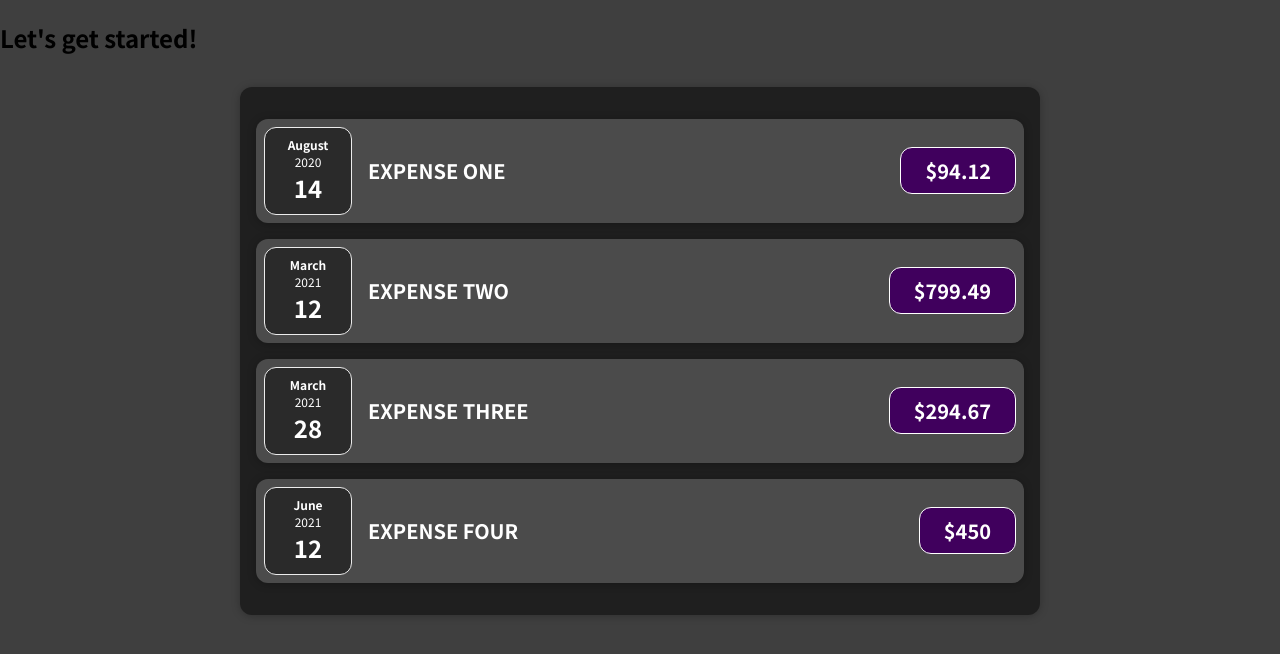
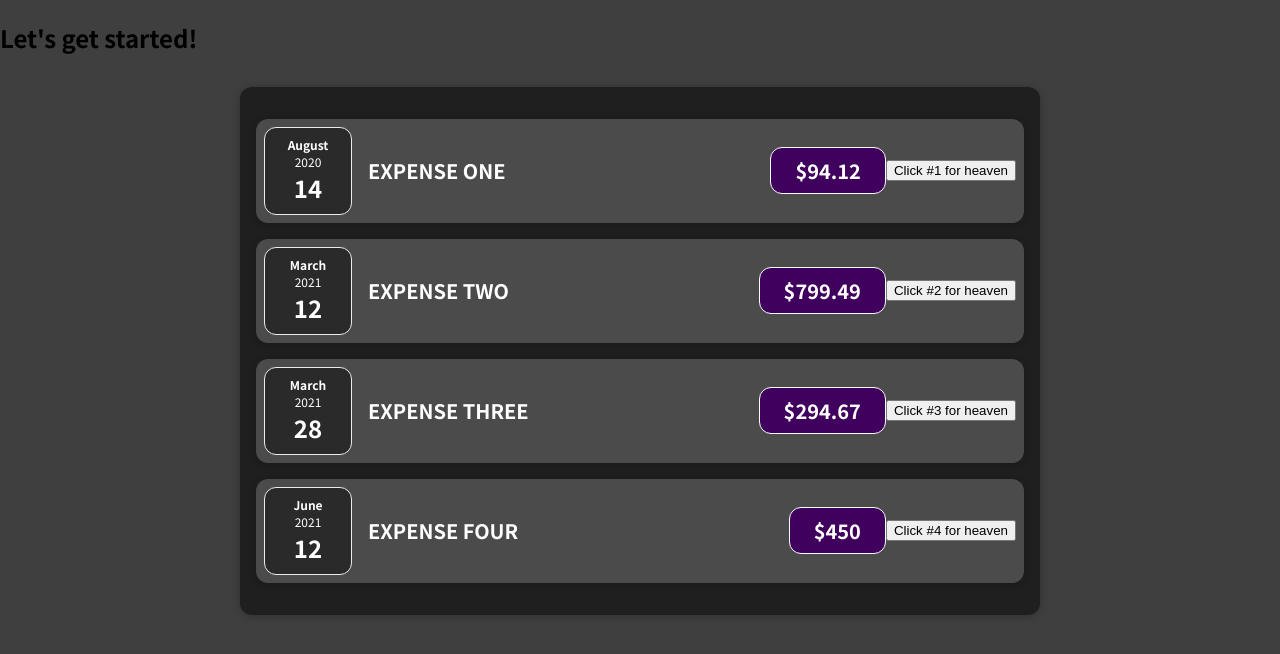
Before and after one commit to hajschroeder/react-practice, a React (Create React App) app: page / in a window 1280 px wide. Shown: the top 654 px of the page. Built offline with nearby package versions, Linux system fonts and the light colour scheme.

Commit message:
change some var names for clarity, lots of notes

```diff
--- a/src/App.js
+++ b/src/App.js
@@ -3,24 +3,25 @@ import Expenses from "./components/Expenses/Expenses";
 function App() {
   const expenses = [
     {
-      id: 'e1',
+      itemNumber: 1,
       title: 'EXPENSE ONE',
       amount: 94.12,
       date: new Date(2020, 7, 14),
+
     },
-    { id: 'e2',
+    { itemNumber: 2,
       title: 'EXPENSE TWO',
       amount: 799.49,
       date: new Date(2021, 2, 12)
     },
     {
-      id: 'e3',
+      itemNumber: 3,
       title: 'EXPENSE THREE',
       amount: 294.67,
       date: new Date(2021, 2, 28),
     },
     {
-      id: 'e4',
+      itemNumber: 4,
       title: 'EXPENSE FOUR',
       amount: 450,
       date: new Date(2021, 5, 12),
@@ -30,7 +31,7 @@ function App() {
     <div>
       <h2>Let's get started!</h2>
       <div>
-        <Expenses items={expenses}/>
+        <Expenses itemsDef={expenses}/>
       </div>
 
     </div>
--- a/src/components/Expenses/ExpenseItem.js
+++ b/src/components/Expenses/ExpenseItem.js
@@ -1,15 +1,22 @@
+import React from 'react';
 import ExpenseDate from './ExpenseDate';
 import Card from '../UI/Card';
 import './ExpenseItem.css';
-
+// The general layout of each expense within this total application is built here. The data being shown via props.expenseXYZ is being grabbed from the Expenses.js file, which is grabbing it from the hard coded data within App.js. props.expenseXYZ is looking at Expenses, expenseXYZ in Expenses is grabbing it from the expenses array within App.js, all of whihc is info that is stored as Key-Value pairs within itemsDef (itemsDef=expenses)
+// It could be helpful the think of the components (in this case) as passing their skeleton up the tree, but then the tree is passing the fruit back down...Idunno, I feel high.
+// declare a function. In this case it takes the 'props' attribute because we will be using those within this component
 function ExpenseItem(props) {
   return (
     <Card className='expense-item'>
-      <ExpenseDate date={props.date} />
+     {/* This is our first use of props. It is grabbing the .expenseDate as defined in Expenses.js */}
+      <ExpenseDate date={props.expenseDate} />
       <div className='expense-item__description'>
-        <h2>{props.title}</h2>
-        <div className='expense-item__price'>${props.amount}</div>
+        {/* Also taking the title prop from Expenses.js */}
+        <h2>{props.expenseTitle}</h2>
+        {/* amount prop from Expense.js */}
+        <div className='expense-item__price'>${props.expenseAmount}</div>
       </div>
+      <button onClick>{`Click #${props.expenseId} for heaven`}</button>
     </Card>
   );
 }
--- a/src/components/Expenses/Expenses.js
+++ b/src/components/Expenses/Expenses.js
@@ -1,3 +1,4 @@
+import React from 'react';
 import ExpenseItem from './ExpenseItem';
 import Card from '../UI/Card';
 import './Expenses.css';
@@ -6,24 +7,31 @@ function Expenses(props) {
   return (
     <Card className="expenses">
       <ExpenseItem
-        title={props.items[0].title}
-        amount={props.items[0].amount}
-        date={props.items[0].date}
+        expenseTitle={props.itemsDef[0].title}
+        expenseAmount={props.itemsDef[0].amount}
+        expenseDate={props.itemsDef[0].date}
+        expenseId={props.itemsDef[0].itemNumber}
       />
       <ExpenseItem
-        title={props.items[1].title}
-        amount={props.items[1].amount}
-        date={props.items[1].date}
+        expenseTitle={props.itemsDef[1].title}
+        expenseAmount={props.itemsDef[1].amount}
+        expenseDate={props.itemsDef[1].date}
+        expenseId={props.itemsDef[1].itemNumber}
+
       />
       <ExpenseItem
-        title={props.items[2].title}
-        amount={props.items[2].amount}
-        date={props.items[2].date}
+        expenseTitle={props.itemsDef[2].title}
+        expenseAmount={props.itemsDef[2].amount}
+        expenseDate={props.itemsDef[2].date}
+        expenseId={props.itemsDef[2].itemNumber}
+
       />
       <ExpenseItem
-        title={props.items[3].title}
-        amount={props.items[3].amount}
-        date={props.items[3].date}
+        expenseTitle={props.itemsDef[3].title}
+        expenseAmount={props.itemsDef[3].amount}
+        expenseDate={props.itemsDef[3].date}
+        expenseId={props.itemsDef[3].itemNumber}
+
       />
     </Card>
   );
```
